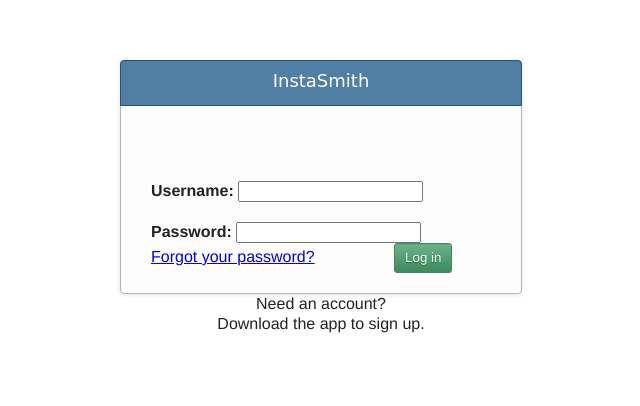
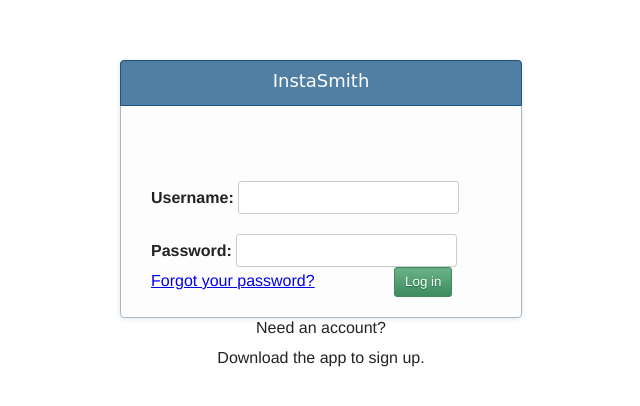
Before and after one commit to Mariano89/Instasmith, a website: page index.html in a window 1280 px wide. Shown: the part 140-546 px from the top of the page, without its empty margins (319-959 px from the left). Drawn offline with nearby package versions, Linux system fonts and the light colour scheme; no server answers; a web font is replaced by a local one.

Commit message:
login input field fix

```diff
--- a/main.css
+++ b/main.css
@@ -45,14 +45,33 @@
 	color: white;
 }
 
-.userName {
-	display:inline;
-	text-align: center;
+.userName, .password{
+	display: inline;
 }
 
-.password {
-	display:inline-block;
+#user, #pw {
+	display:inline;
+	width: 65%;
+	/*float: left;*/
+	border: 1px solid #ccc;
+	box-sizing: border-box;
+	border-radius: 3px;
+	padding: 9px 8px 7px;
+	line-height: normal;
+	margin: 0 auto;
+	vertical-align: baseline;
+}
 
+form {
+	margin: 0 auto;
+}
+
+form p {
+	margin-bottom: 10px;
+}
+
+p {
+	margin: 0 0 10px;
 }
 
 .fields{
```
